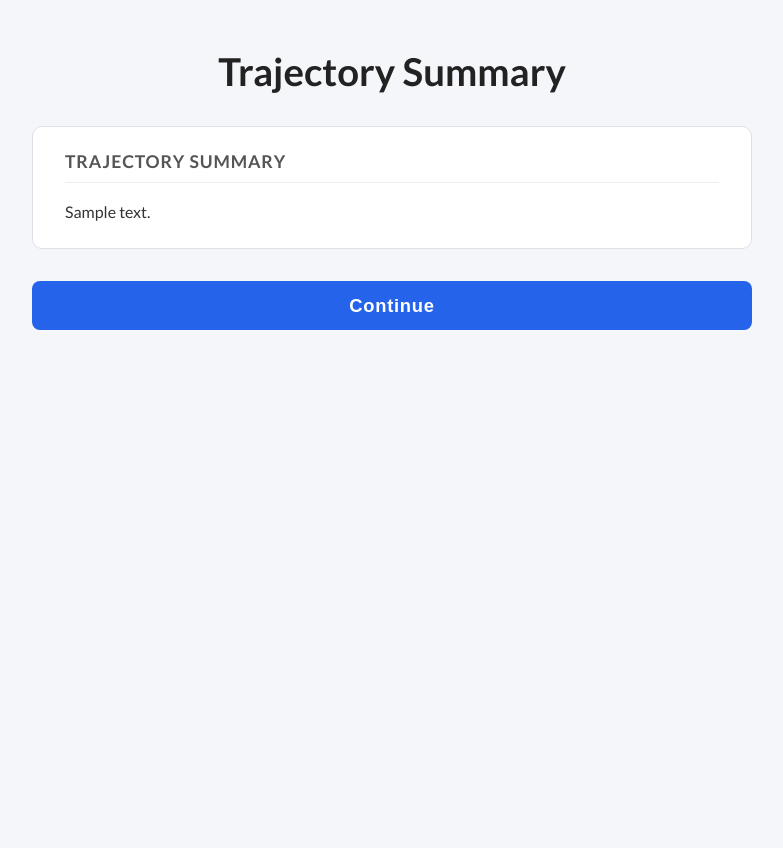
After one commit to HMC-AWeSoMe-Lab/AWeSoMe-Platform, a Flask app: template templates/trajectory_summary.html in a window 1280 px wide. The commit adds this page. Shown: the whole page, without its empty margins (248-1031 px from the left). Run offline with Flask 3, Linux system fonts and the light colour scheme; the template is opened without the code that fills it: most values are stand-ins (such as "Sample title", 1, 10 or a date in 2020); parts of the project's set-up code (start-up, migrations or seed data) failed here and were passed over.

Commit message:
Add Summary Page

```diff
--- a/app.py
+++ b/app.py
@@ -1,5 +1,5 @@
 from flask import *
-from backend.services.CGA_CMV import get_convo, display_convo, get_reply_id, get_convo_depth_css
+from backend.services.CGA_CMV import get_convo, display_convo, get_reply_id, get_convo_depth_css, get_trajectory_summary
 from config import active_adapter
 from backend.database.database import insert_posts, update_latest_interaction_id, dump_payloads_db, insert_trial_mode
 from backend.services.mode_assignment import add_intervention
@@ -80,6 +80,17 @@ def is_treatment():
     """
     return session.get('mode') == 1
 
+def get_or_create_convo():
+    convo_id = session.get('convo_id')
+    if convo_id and convo_id in convo_cache:
+        print(f"📖 Resuming existing conversation: {convo_id}")
+        return convo_cache[convo_id]
+
+    print(f"🆕 Loading new conversation")
+    convo = get_convo()
+    convo_cache[convo.id] = convo
+    session['convo_id'] = convo.id
+    return convo
 
 # Grabs path to FLASK_WEBSITE/
 BASE_DIR = os.path.dirname(os.path.abspath(__file__))
@@ -112,6 +123,15 @@ def welcome():
     """
     return render_template('welcome.html')
 
+@app.route('/trajectory-summary', methods=['GET'])
+def trajectory_summary():
+    convo = get_or_create_convo()
+    summary = get_trajectory_summary(convo)
+
+    return render_template(
+        'trajectory_summary.html',
+        trajectory_summary=summary or "Insert Trajectory Summary here."
+    )
 
 @app.route('/chat', methods=['POST', 'GET'])
 def index():
@@ -132,17 +152,7 @@ def index():
     else:
         print(f"📋 Existing user in mode: {session['mode']} ({'Treatment' if session['mode'] == 1 else 'Control'})")
 
-    # Resume existing conversation if one is already in the session
-    convo_id = session.get('convo_id')
-    if convo_id and convo_id in convo_cache:
-        print(f"📖 Resuming existing conversation: {convo_id}")
-        convo = convo_cache[convo_id]
-    else:
-        print(f"🆕 Loading new conversation")
-        convo = get_convo()
-        convo_id = convo.id
-        convo_cache[convo_id] = convo
-        session['convo_id'] = convo_id
+    convo = get_or_create_convo()
 
     # Generate HTML for the conversation to pass to the HTML template
     reply_list = display_convo(convo)
--- a/backend/services/CGA_CMV.py
+++ b/backend/services/CGA_CMV.py
@@ -30,6 +30,12 @@ def get_convo():
             if root and len(root.text.strip()) > 20:
                 return convo
 
+
+def get_trajectory_summary(convo):
+    if convo is None:
+        return None
+    summary = (convo.meta.get("trajectory_summary") or "").strip()
+    return summary or None
 
 utt_ids = []
 user_dict = {}
--- a/templates/index.html
+++ b/templates/index.html
@@ -110,10 +110,7 @@
 
 <div id="comments" class="container">
   <div class="thread" id="thread">
-    <div id="trajectory-summary-box" class="trajectory-summary-box" style="display:none;">
-      <h3>Trajectory Summary</h3>
-      <div id="trajectory-summary-text"></div>
-    </div>
+
     <div class="reddit-convo" id="reddit-convo">
       {% for utt in reply_list %}
         {{ utt | safe }}
--- /dev/null
+++ b/templates/trajectory_summary.html
@@ -0,0 +1,107 @@
+{% extends 'base.html' %}
+
+{% block head %}
+<meta http-equiv="X-UA-Compatible" content="IE=edge" />
+<meta name="viewport" content="width=device-width, initial-scale=1.0" />
+<title>Trajectory Summary</title>
+<link rel="stylesheet" href="{{ url_for('static', filename='style.css') }}">
+<link href="https://fonts.googleapis.com/css2?family=Lato:wght@300;400;700&display=swap" rel="stylesheet">
+<style>
+  body {
+    background-color: #f5f6fa;
+    font-family: 'Lato', sans-serif;
+    color: #333;
+  }
+
+  .trajectory-wrapper {
+    width: 90%;
+    max-width: 720px;
+    margin: 3rem auto 4rem;
+  }
+
+  .trajectory-title {
+    font-size: 2.4rem;
+    font-weight: 700;
+    text-align: center;
+    margin-bottom: 2rem;
+    color: #222;
+  }
+
+  .trajectory-section {
+    background: #fff;
+    border: 1px solid #dde1e7;
+    border-radius: 10px;
+    padding: 1.5rem 2rem;
+    margin-bottom: 1.5rem;
+  }
+
+  .trajectory-section h2 {
+    font-size: 1.1rem;
+    font-weight: 700;
+    text-transform: uppercase;
+    letter-spacing: 0.05em;
+    color: #555;
+    margin-bottom: 1rem;
+    border-bottom: 1px solid #eee;
+    padding-bottom: 0.6rem;
+  }
+
+  .trajectory-text {
+    font-size: 1rem;
+    line-height: 1.6;
+    color: #333;
+  }
+
+  .trajectory-text.placeholder {
+    color: #888;
+    font-style: italic;
+  }
+
+  .go-btn {
+    display: block;
+    width: 100%;
+    padding: 0.85rem;
+    border: none;
+    border-radius: 8px;
+    font-size: 1.15rem;
+    font-weight: 700;
+    letter-spacing: 0.04em;
+    cursor: pointer;
+    background-color: #2563eb;
+    color: #fff;
+    margin-top: 2rem;
+    transition: background-color 0.2s ease, transform 0.1s ease;
+  }
+
+  .go-btn:hover {
+    background-color: #1d4ed8;
+  }
+
+  .go-btn:active {
+    transform: scale(0.98);
+  }
+</style>
+{% endblock %}
+
+{% block body %}
+<div class="trajectory-wrapper">
+  <h1 class="trajectory-title">Trajectory Summary</h1>
+
+  <div class="trajectory-section">
+    <h2>Trajectory Summary</h2>
+    {% if trajectory_summary == "Insert Trajectory Summary here." %}
+      <div class="trajectory-text placeholder">{{ trajectory_summary }}</div>
+    {% else %}
+      <div class="trajectory-text">{{ trajectory_summary }}</div>
+    {% endif %}
+  </div>
+
+  <button class="go-btn" id="continue-btn">Continue</button>
+</div>
+
+<script>
+  document.getElementById('continue-btn').addEventListener('click', function () {
+    window.location.href = '/chat';
+  });
+</script>
+{% endblock %}
--- a/templates/welcome.html
+++ b/templates/welcome.html
@@ -196,7 +196,7 @@
 
   goBtn.addEventListener('click', function () {
     if (!goBtn.disabled) {
-      window.location.href = '/chat';
+      window.location.href = '/trajectory-summary';
     }
   });
 // Save and restore questionnaire answers across navigation
```
